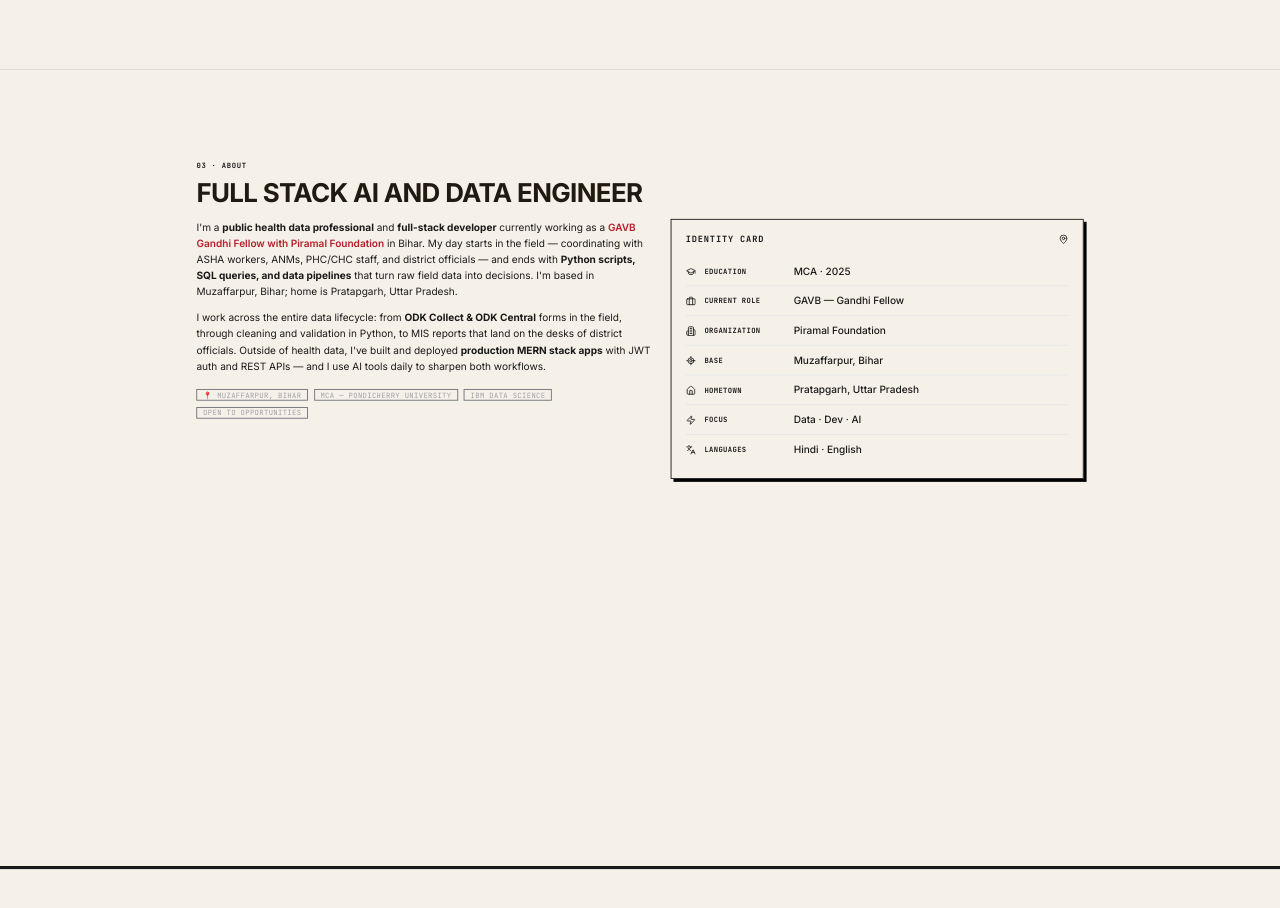
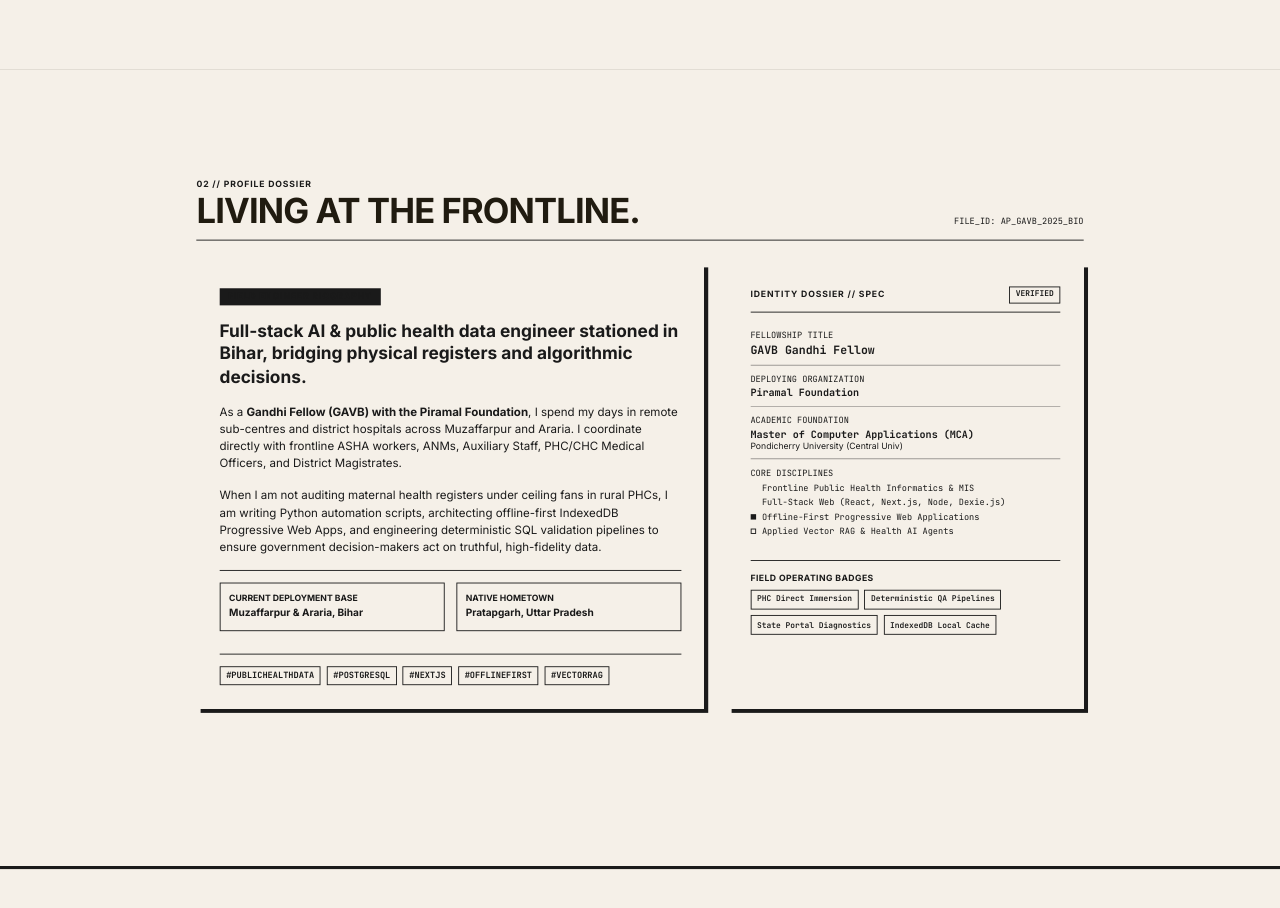
Before and after one commit to adityapandey2002/Portfolio, a Next.js app: page / in a window 1280 px wide. Shown: the part 840-1748 px from the top of the page. Built offline with nearby package versions, Linux system fonts and the light colour scheme.

Commit message:
feat: About section matches design - Profile Dossier layout with identity card, core disciplines, field badges

```diff
--- a/src/components/sections/About.tsx
+++ b/src/components/sections/About.tsx
@@ -2,87 +2,125 @@
 
 import { useRef } from 'react';
 import { motion, useInView } from 'framer-motion';
-import { MapPin, GraduationCap, Briefcase, Languages, Zap, Building2, Home, LocateFixed } from 'lucide-react';
-import { profile } from '@/lib/data/profile';
+import { MapPin } from 'lucide-react';
 import { Section } from '@/components/ui/Section';
 import { Card } from '@/components/ui/Card';
 import { Chip } from '@/components/ui/Chip';
-
-const FACTS_ICONS = {
-  Education: GraduationCap,
-  'Current role': Briefcase,
-  Organization: Building2,
-  Base: LocateFixed,
-  Hometown: Home,
-  Focus: Zap,
-  Languages: Languages,
-} as const;
 
 export function About() {
   const ref = useRef<HTMLDivElement>(null);
   const inView = useInView(ref, { once: true, margin: '-80px' });
 
   return (
-    <section id="about" className="border-b-4 border-primary dark:border-white">
-      <Section className="py-8">
-        <div className="mb-4">
-          <span className="font-mono text-[10px] font-bold uppercase tracking-widest text-on-surface-variant dark:text-ink-dark">
-            03 · ABOUT
-          </span>
-          <h2 className="mt-2 font-headline text-2xl sm:text-3xl font-bold tracking-tight text-on-surface dark:text-ink-dark sm:text-4xl uppercase">
-            Full stack AI and data engineer
-          </h2>
+    <section id="about" className="border-b-4 border-primary dark:border-white bg-surface-container-low dark:bg-surface-l1">
+      <Section className="py-12">
+        <div className="mb-8">
+          <div className="flex flex-col sm:flex-row sm:items-end justify-between gap-4 border-b-2 border-primary dark:border-white pb-4">
+            <div>
+              <span className="font-headline text-xs font-bold uppercase tracking-widest text-secondary dark:text-vermilion block">
+                02 // PROFILE DOSSIER
+              </span>
+              <h2 className="font-headline text-3xl sm:text-5xl font-bold uppercase tracking-tight text-on-surface dark:text-ink-dark mt-1">
+                Living at the frontline.
+              </h2>
+            </div>
+            <div className="font-mono text-xs text-on-surface-variant dark:text-ink-dark/70">
+              FILE_ID: AP_GAVB_2025_BIO
+            </div>
+          </div>
         </div>
-        <div className="grid grid-cols-1 gap-6 lg:grid-cols-[1.05fr_0.95fr]">
-          <div ref={ref}>
-            <div className="space-y-3 text-sm leading-relaxed text-on-surface-variant dark:text-ink-dark/80">
-              {profile.aboutParagraphs.slice(0, 2).map((p, i) => (
-                <motion.div
-                  key={i}
-                  initial={{ opacity: 0, y: 18 }}
-                  animate={inView ? { opacity: 1, y: 0 } : {}}
-                  transition={{ duration: 0.7, delay: 0.1 + i * 0.12, ease: [0.16, 1, 0.3, 1] }}
-                  dangerouslySetInnerHTML={{ __html: p }}
-                />
+
+        <div className="grid grid-cols-1 lg:grid-cols-12 gap-8 items-stretch">
+          {/* Left Column: Biography Narrative */}
+          <div className="lg:col-span-7 bg-surface-container-lowest dark:bg-surface-l2 border-3 border-primary dark:border-white p-6 sm:p-8 shadow-[6px_6px_0px_#1a1a1a] dark:shadow-[6px_6px_0px_#ffffff] flex flex-col justify-between">
+            <div className="space-y-5">
+              <div className="inline-block bg-primary dark:bg-primary-yellow text-on-primary dark:text-on-primary px-3 py-1 font-headline text-xs uppercase font-bold tracking-widest">
+                Field Engineer Biography
+              </div>
+              <p className="font-headline text-xl sm:text-2xl font-bold text-on-surface dark:text-ink-dark leading-snug">
+                Full-stack AI & public health data engineer stationed in Bihar, bridging physical registers and algorithmic decisions.
+              </p>
+              <p className="font-body text-sm sm:text-base text-on-surface dark:text-ink-dark leading-relaxed">
+                As a <strong>Gandhi Fellow (GAVB) with the Piramal Foundation</strong>, I spend my days in remote sub-centres and district hospitals across Muzaffarpur and Araria. I coordinate directly with frontline ASHA workers, ANMs, Auxiliary Staff, PHC/CHC Medical Officers, and District Magistrates.
+              </p>
+              <p className="font-body text-sm sm:text-base text-on-surface dark:text-ink-dark leading-relaxed">
+                When I am not auditing maternal health registers under ceiling fans in rural PHCs, I am writing Python automation scripts, architecting offline-first IndexedDB Progressive Web Apps, and engineering deterministic SQL validation pipelines to ensure government decision-makers act on truthful, high-fidelity data.
+              </p>
+              <div className="pt-4 border-t-2 border-primary dark:border-white grid grid-cols-1 sm:grid-cols-2 gap-4">
+                <div className="p-3 bg-surface dark:bg-surface-l1 border border-primary dark:border-white">
+                  <span className="block font-headline text-xs font-bold uppercase text-on-surface-variant dark:text-ink-dark/70">Current Deployment Base</span>
+                  <span className="font-headline text-sm font-bold text-on-surface dark:text-ink-dark">Muzaffarpur & Araria, Bihar</span>
+                </div>
+                <div className="p-3 bg-surface dark:bg-surface-l1 border border-primary dark:border-white">
+                  <span className="block font-headline text-xs font-bold uppercase text-on-surface-variant dark:text-ink-dark/70">Native Hometown</span>
+                  <span className="font-headline text-sm font-bold text-on-surface dark:text-ink-dark">Pratapgarh, Uttar Pradesh</span>
+                </div>
+              </div>
+            </div>
+            <div className="mt-8 flex flex-wrap gap-2 pt-4 border-t-2 border-primary dark:border-white">
+              {['#PublicHealthData', '#PostgreSQL', '#NextJS', '#OfflineFirst', '#VectorRAG'].map((tag) => (
+                <span key={tag} className="font-mono text-xs uppercase px-2 py-1 bg-surface-container dark:bg-surface-l1 border border-primary dark:border-white font-bold text-on-surface dark:text-ink-dark">
+                  {tag}
+                </span>
               ))}
             </div>
-            <motion.div
-              className="mt-5 flex flex-wrap gap-2"
-              initial={{ opacity: 0, y: 16 }}
-              animate={inView ? { opacity: 1, y: 0 } : {}}
-              transition={{ duration: 0.7, delay: 0.5 }}
-            >
-              {profile.tags.map((t) => (
-                <Chip key={t}>{t}</Chip>
-              ))}
-            </motion.div>
           </div>
-          <motion.aside
-            initial={{ opacity: 0, x: 24 }}
-            animate={inView ? { opacity: 1, x: 0 } : {}}
-            transition={{ duration: 0.7, delay: 0.25, ease: [0.16, 1, 0.3, 1] }}
-          >
-            <Card padding="p-4 sm:p-5">
-              <div className="mb-4 flex items-center justify-between">
-                <span className="font-mono text-xs font-bold uppercase tracking-widest text-on-surface-variant dark:text-ink-dark">
-                  Identity card
-                </span>
-                <MapPin size={14} className="text-primary dark:text-white" />
+
+          {/* Right Column: Identity Dossier Card */}
+          <div className="lg:col-span-5 bg-surface-container dark:bg-surface-l1 border-3 border-primary dark:border-white p-6 sm:p-8 shadow-[6px_6px_0px_#1a1a1a] dark:shadow-[6px_6px_0px_#ffffff] flex flex-col justify-between">
+            <div className="space-y-6">
+              <div className="flex items-center justify-between border-b-2 border-primary dark:border-white pb-3">
+                <span className="font-headline font-bold text-xs uppercase tracking-widest text-on-surface dark:text-ink-dark">IDENTITY DOSSIER // SPEC</span>
+                <span className="bg-primary-container dark:bg-primary-yellow text-on-primary-container dark:text-on-primary text-[11px] font-mono font-bold px-2 py-0.5 border border-primary dark:border-white">VERIFIED</span>
               </div>
-              <div className="divide-y divide-outline-variant dark:divide-surface-l2">
-                {profile.quickFacts.map((f) => {
-                  const Icon = FACTS_ICONS[f.k as keyof typeof FACTS_ICONS];
-                  return (
-                    <div key={f.k} className="flex items-center gap-3 py-2.5">
-                      {Icon ? <Icon size={14} className="shrink-0 text-on-surface-variant dark:text-ink-dark/60" /> : <span className="h-[14px] w-[14px] shrink-0" />}
-                      <span className="w-28 shrink-0 font-mono text-[10px] font-bold uppercase tracking-wider text-on-surface-variant dark:text-ink-dark/60">{f.k}</span>
-                      <span className="text-sm font-medium text-on-surface dark:text-ink-dark">{f.v}</span>
+              <div className="space-y-3 font-mono text-xs sm:text-sm">
+                <div className="border-b border-primary/40 dark:border-white/40 pb-2">
+                  <div className="text-on-surface-variant dark:text-ink-dark/70 text-xs uppercase font-headline">Fellowship Title</div>
+                  <div className="font-bold text-primary dark:text-white text-base">GAVB Gandhi Fellow</div>
+                </div>
+                <div className="border-b border-primary/40 dark:border-white/40 pb-2">
+                  <div className="text-on-surface-variant dark:text-ink-dark/70 text-xs uppercase font-headline">Deploying Organization</div>
+                  <div className="font-bold text-primary dark:text-white">Piramal Foundation</div>
+                </div>
+                <div className="border-b border-primary/40 dark:border-white/40 pb-2">
+                  <div className="text-on-surface-variant dark:text-ink-dark/70 text-xs uppercase font-headline">Academic Foundation</div>
+                  <div className="font-bold text-primary dark:text-white">Master of Computer Applications (MCA)</div>
+                  <div className="text-xs text-on-surface-variant dark:text-ink-dark/70 font-sans">Pondicherry University (Central Univ)</div>
+                </div>
+                <div className="pb-2">
+                  <div className="text-on-surface-variant dark:text-ink-dark/70 text-xs uppercase font-headline mb-1">Core Disciplines</div>
+                  <div className="space-y-1 text-xs">
+                    <div className="flex items-center gap-2">
+                      <span className="w-2 h-2 bg-secondary dark:bg-vermilion inline-block" />
+                      <span className="text-on-surface dark:text-ink-dark">Frontline Public Health Informatics & MIS</span>
                     </div>
-                  );
-                })}
+                    <div className="flex items-center gap-2">
+                      <span className="w-2 h-2 bg-tertiary dark:bg-electric-blue inline-block" />
+                      <span className="text-on-surface dark:text-ink-dark">Full-Stack Web (React, Next.js, Node, Dexie.js)</span>
+                    </div>
+                    <div className="flex items-center gap-2">
+                      <span className="w-2 h-2 bg-primary dark:bg-white inline-block" />
+                      <span className="text-on-surface dark:text-ink-dark">Offline-First Progressive Web Applications</span>
+                    </div>
+                    <div className="flex items-center gap-2">
+                      <span className="w-2 h-2 bg-primary-container dark:bg-primary-yellow inline-block border border-primary dark:border-white" />
+                      <span className="text-on-surface dark:text-ink-dark">Applied Vector RAG & Health AI Agents</span>
+                    </div>
+                  </div>
+                </div>
               </div>
-            </Card>
-          </motion.aside>
+              <div className="pt-4 border-t-2 border-primary dark:border-white space-y-2">
+                <span className="font-headline text-xs font-bold uppercase tracking-wider block text-on-surface dark:text-ink-dark">Field Operating Badges</span>
+                <div className="flex flex-wrap gap-2">
+                  {['PHC Direct Immersion', 'Deterministic QA Pipelines', 'State Portal Diagnostics', 'IndexedDB Local Cache'].map((badge) => (
+                    <span key={badge} className="text-[11px] font-mono font-semibold bg-surface-container-lowest dark:bg-surface-l2 px-2 py-1 border border-primary dark:border-white text-on-surface dark:text-ink-dark">
+                      {badge}
+                    </span>
+                  ))}
+                </div>
+              </div>
+            </div>
+          </div>
         </div>
       </Section>
     </section>
```
